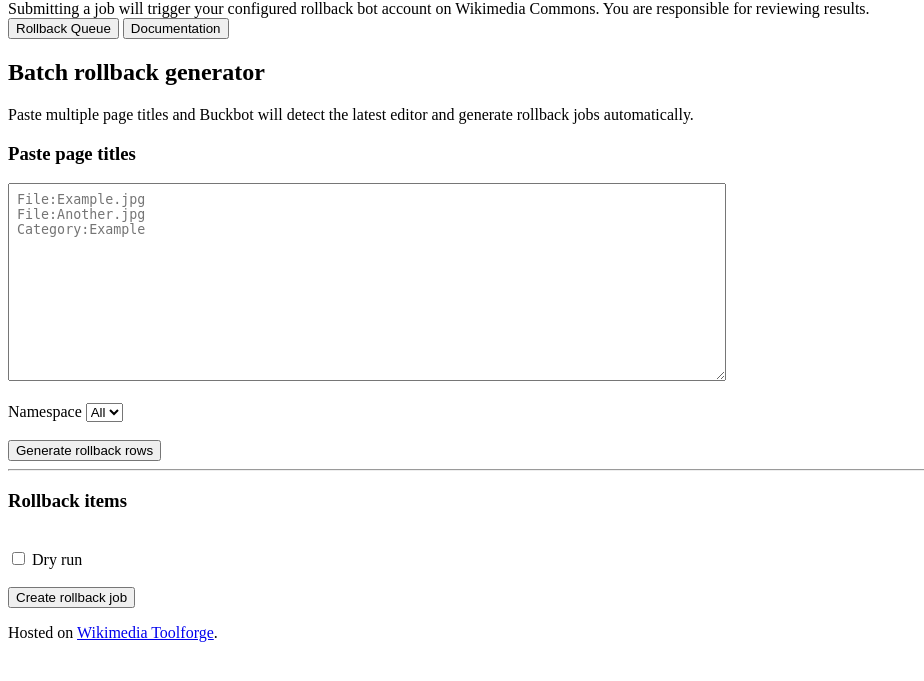
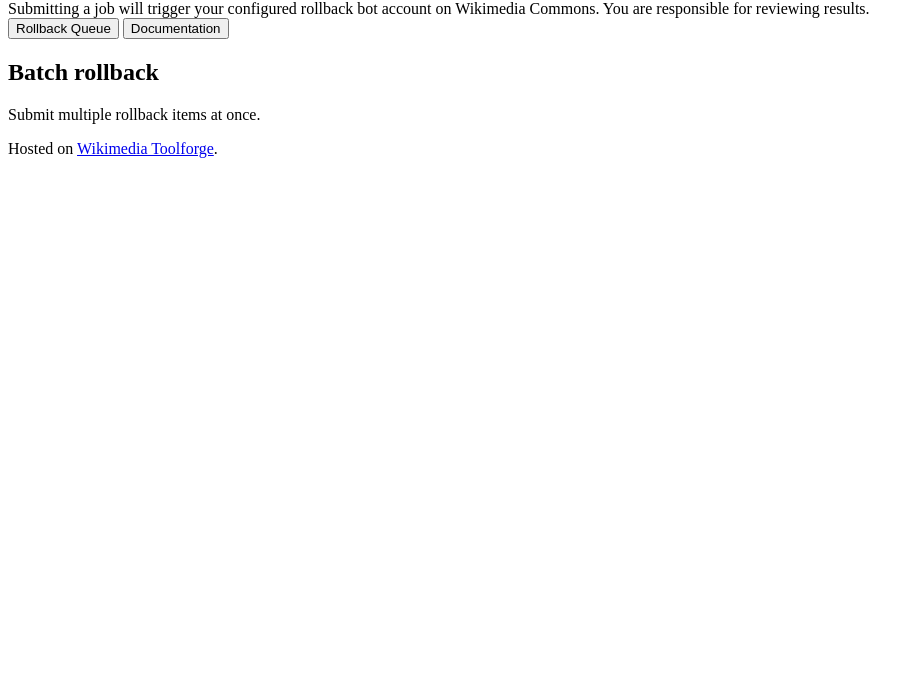
Before and after one commit to chuckthebuck/bucksaltbot2, a Flask app: template templates/batch_rollback.html in a window 1280 px wide. Shown: the part 26-707 px from the top of the page, without its empty margins (0-924 px from the left). Run offline with Flask 3, Linux system fonts and the light colour scheme; the template is opened without the code that fills it, so the values that code supplies are empty.

Commit message:
Update batch_rollback.html

```diff
--- a/templates/batch_rollback.html
+++ b/templates/batch_rollback.html
@@ -1,324 +1,15 @@
 {% extends "base.html" %}
 {% block content %}
 
-<h2>Batch rollback generator</h2>
+<h2>Batch rollback</h2>
+<p>Submit multiple rollback items at once.</p>
 
-<p>
-Paste multiple page titles and Buckbot will detect the latest editor
-and generate rollback jobs automatically.
-</p>
-
-<style>
-
-.batch-box{
-width:700px;
-height:180px;
-padding:8px;
-font-family:monospace;
-}
-
-.job-item-row{
-display:grid;
-grid-template-columns:350px 200px 250px auto;
-gap:8px;
-margin:6px 0;
-align-items:center;
-}
-
-.lookup-meta{
-font-size:12px;
-color:#54595d;
-}
-
-.lookup-user{
-padding:5px;
-}
-
-.item-summary{
-padding:5px;
-width:100%;
-}
-
-.progress{
-font-size:13px;
-color:#54595d;
-margin-top:5px;
-}
-
-</style>
-
-<h3>Paste page titles</h3>
-
-<input id="requested-by" type="hidden" value="{{ username }}">
-
-<textarea id="batch-input"
-class="batch-box"
-placeholder="File:Example.jpg
-File:Another.jpg
-Category:Example"></textarea>
-
-<br><br>
-
-<label>Namespace</label>
-
-<select id="namespace-select">
-<option value="">All</option>
-</select>
-
-<br><br>
-
-<button id="generate">Generate rollback rows</button>
-
-<div class="progress" id="progress"></div>
-
-<hr>
-
-<h3>Rollback items</h3>
-
-<div id="job-items"></div>
-
-<br>
-
-<label>
-<input type="checkbox" id="dry">
-Dry run
-</label>
-
-<br><br>
-
-<button id="submit-job">Create rollback job</button>
-
-<pre id="result"></pre>
-
-<script>
-
-const IS_MAINTAINER={{ 'true' if is_maintainer else 'false' }}
-
-function mwApi(params){
-return "https://commons.wikimedia.org/w/api.php?origin=*&format=json&"+params
-}
-
-/* ---------------- namespace loader ---------------- */
-
-async function loadNamespaces(){
-
-const r=await fetch(
-mwApi("action=query&meta=siteinfo&siprop=namespaces")
-)
-
-const data=await r.json()
-
-const select=document.getElementById("namespace-select")
-
-Object.keys(data.query.namespaces).forEach(id=>{
-
-const ns=data.query.namespaces[id]
-
-const name=ns["*"]||"(Main)"
-
-let opt=document.createElement("option")
-
-opt.value=id
-opt.textContent=name
-
-select.appendChild(opt)
-
-})
-
-if(!IS_MAINTAINER){
-select.value="6"
-select.disabled=true
-}
-
-}
-
-/* ---------------- row builder ---------------- */
-
-function createRow(title,user,comment){
-
-const row=document.createElement("div")
-
-row.className="job-item-row"
-
-row.dataset.title=title
-
-/* Build DOM safely to avoid XSS from page titles / edit summaries */
-const titleDiv=document.createElement("div")
-const titleBold=document.createElement("b")
-titleBold.textContent=title
-const metaDiv=document.createElement("div")
-metaDiv.className="lookup-meta"
-metaDiv.textContent="Latest editor: "+(user||"")
-titleDiv.appendChild(titleBold)
-titleDiv.appendChild(metaDiv)
-
-const select=document.createElement("select")
-select.className="lookup-user"
-
-const input=document.createElement("input")
-input.className="item-summary"
-input.placeholder="Edit summary"
-input.value=comment||""
-
-const removeBtn=document.createElement("button")
-removeBtn.type="button"
-removeBtn.textContent="Remove"
-removeBtn.onclick=()=>row.remove()
-
-row.appendChild(titleDiv)
-row.appendChild(select)
-row.appendChild(input)
-row.appendChild(removeBtn)
-
-if(user){
-
-let opt=document.createElement("option")
-opt.value=user
-opt.textContent=user
-
-select.appendChild(opt)
-select.value=user
-
-}
-
-document.getElementById("job-items").appendChild(row)
-
-}
-
-/* ---------------- batched revision lookup ---------------- */
-
-async function fetchLatestBatch(titles){
-
-const CHUNK_SIZE=50
-
-let results={}
-
-for(let i=0;i<titles.length;i+=CHUNK_SIZE){
-
-const chunk=titles.slice(i,i+CHUNK_SIZE)
-
-const r=await fetch(
-mwApi(
-"action=query"+
-"&prop=revisions"+
-"&titles="+encodeURIComponent(chunk.join("|"))+
-"&rvprop=user|comment"+
-"&rvlimit=1"
-)
-)
-
-const data=await r.json()
-
-const pages=data.query.pages
-
-Object.values(pages).forEach(page=>{
-
-const rev=page.revisions?.[0]
-
-results[page.title]={
-user:rev?.user||"",
-comment:rev?.comment||""
-}
-
-})
-
-}
-
-return results
-
-}
-
-/* ---------------- generator ---------------- */
-
-document.getElementById("generate").onclick=async()=>{
-
-const progress=document.getElementById("progress")
-
-const titles=document.getElementById("batch-input")
-.value
-.split("\n")
-.map(x=>x.trim())
-.filter(Boolean)
-
-if(!titles.length){
-alert("No page titles provided")
-return
-}
-
-progress.textContent="Fetching latest editors..."
-
-const data=await fetchLatestBatch(titles)
-
-progress.textContent="Generating rows..."
-
-titles.forEach(title=>{
-
-const info=data[title]||{user:"",comment:""}
-
-createRow(title,info.user,info.comment)
-
-})
-
-progress.textContent="Rows generated."
-
-}
-
-/* ---------------- job submission ---------------- */
-
-document.getElementById("submit-job").onclick=async()=>{
-
-const rows=[...document.querySelectorAll(".job-item-row")]
-
-const items=rows.map(r=>{
-
-const title=r.dataset.title
-
-const user=r.querySelector(".lookup-user").value
-
-const summary=r.querySelector(".item-summary").value
-
-if(!title||!user)return null
-
-return{
-title:title,
-user:user,
-summary:summary||null
-}
-
-}).filter(Boolean)
-
-if(!items.length){
-alert("No valid rollback items")
-return
-}
-
-const r=await fetch("/api/v1/rollback/jobs",{
-
-method:"POST",
-
-headers:{
-"Content-Type":"application/json"
-},
-
-body:JSON.stringify({
-requested_by:document.getElementById("requested-by").value,
-dry_run:document.getElementById("dry").checked,
-items:items
-})
-
-})
-
-const result=await r.json()
-
-document.getElementById("result")
-.textContent=JSON.stringify(result,null,2)
-
-}
-
-/* ---------------- init ---------------- */
-
-window.addEventListener("load",loadNamespaces)
-
+<script id="batch-props" type="application/json">
+{{ {
+  "username": username
+}|tojson }}
 </script>
 
+<div id="app"></div>
+
 {% endblock %}
```
